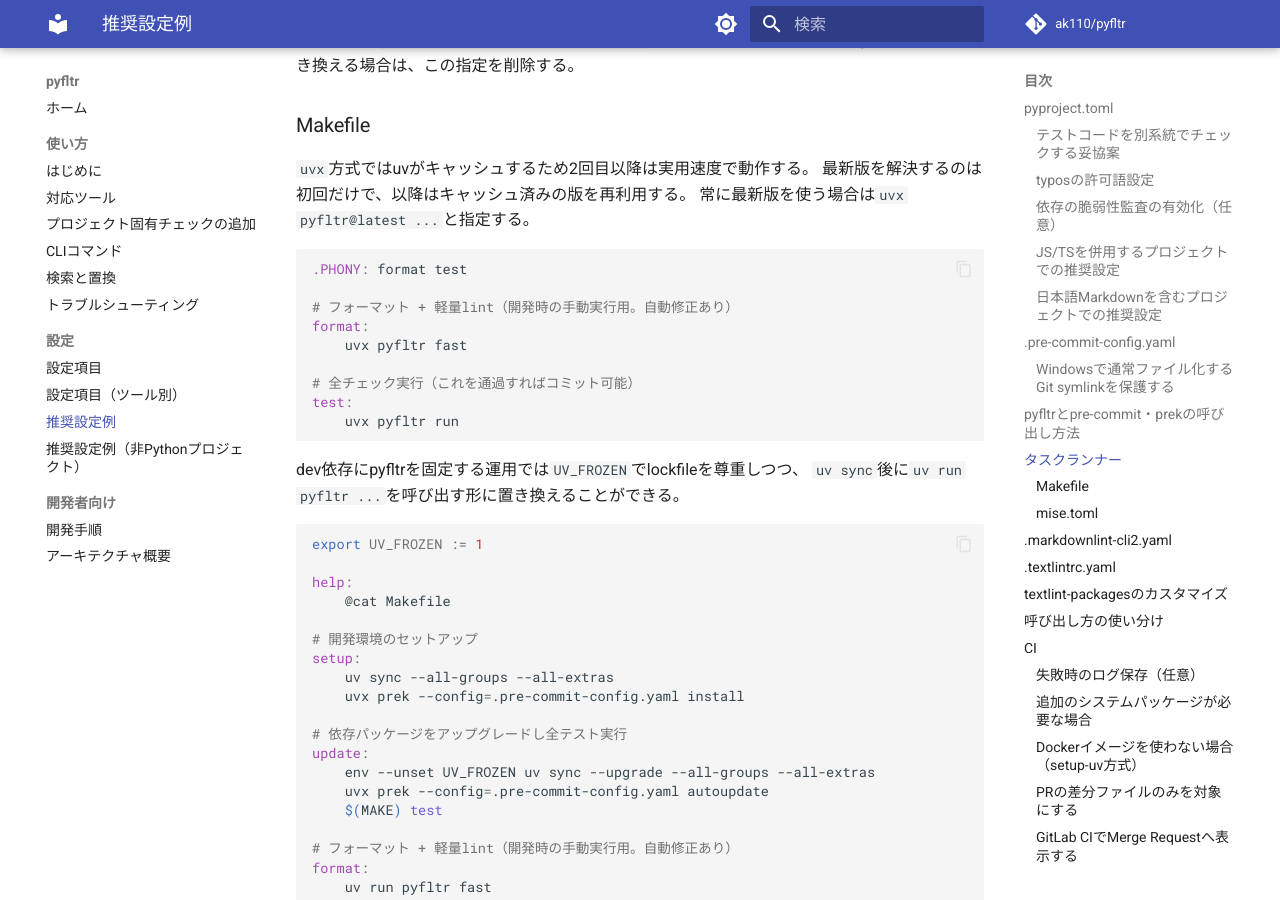
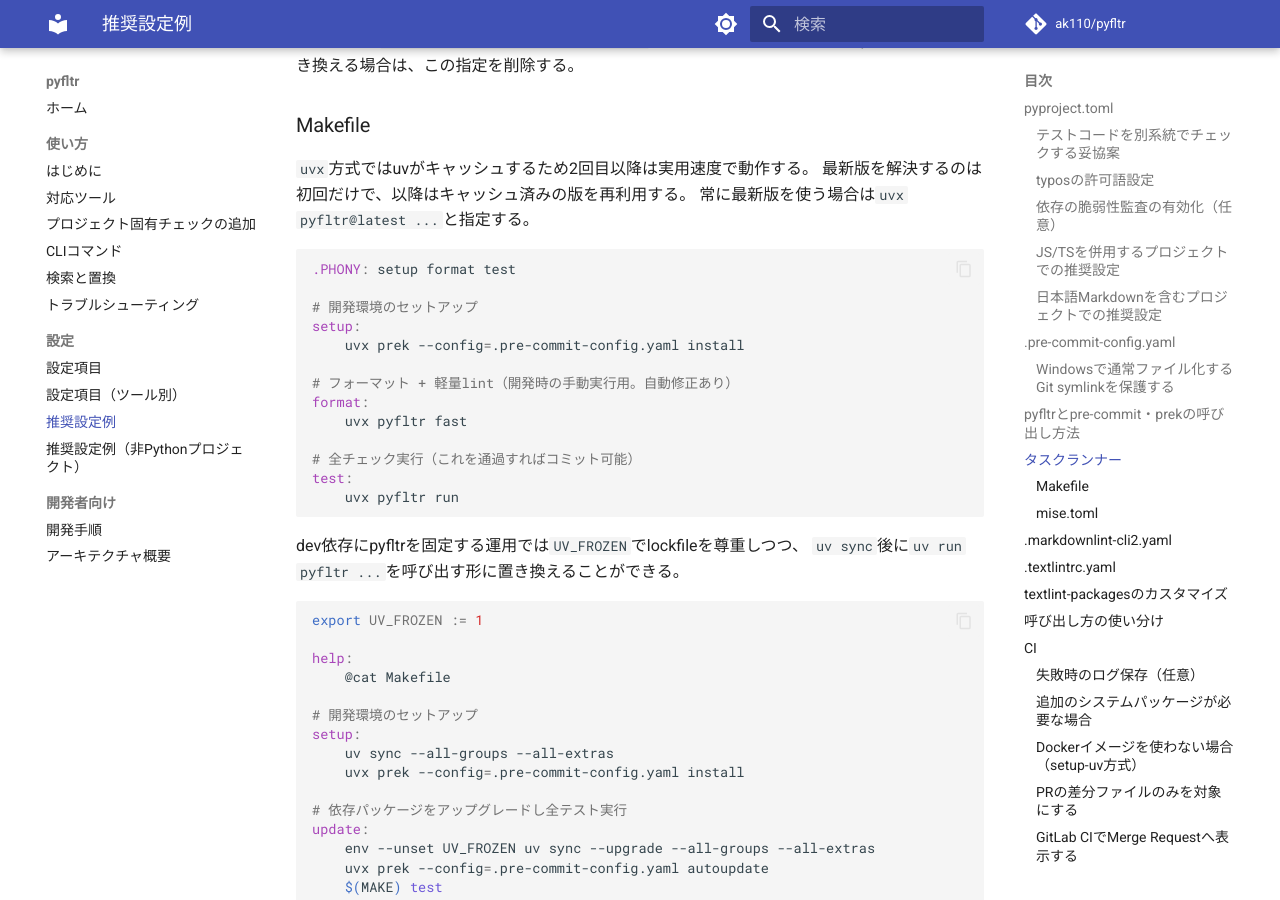
Before and after one commit to ak110/pyfltr, an MkDocs documentation site: the page built from docs/guide/recommended.md, in a window 1280 px wide and 900 px high, scrolled down 12463 px. Built offline with MkDocs 1.6.1 and Material for MkDocs 9.7.7, drawn with Linux system fonts in a browser that asks for light colours; comment, search, counter and statistics services are not loaded.

Commit message:
docs(recommended): uvx方式のMakefile例にsetupターゲットを追加する
Co-Authored-By: Claude Opus 5.5 / low <noreply@anthropic.com>
Claude-Session: https://claude.ai/code/session_016vF7dgpt2gHsrFvjVu3XFf

````diff
--- a/docs/guide/recommended.md
+++ b/docs/guide/recommended.md
@@ -519,7 +519,11 @@ pre-commitへ置き換える場合は、この指定を削除する。
 常に最新版を使う場合は`uvx pyfltr@latest ...`と指定する。
 
 ```makefile
-.PHONY: format test
+.PHONY: setup format test
+
+# 開発環境のセットアップ
+setup:
+	uvx prek --config=.pre-commit-config.yaml install
 
 # フォーマット + 軽量lint（開発時の手動実行用。自動修正あり）
 format:
````
